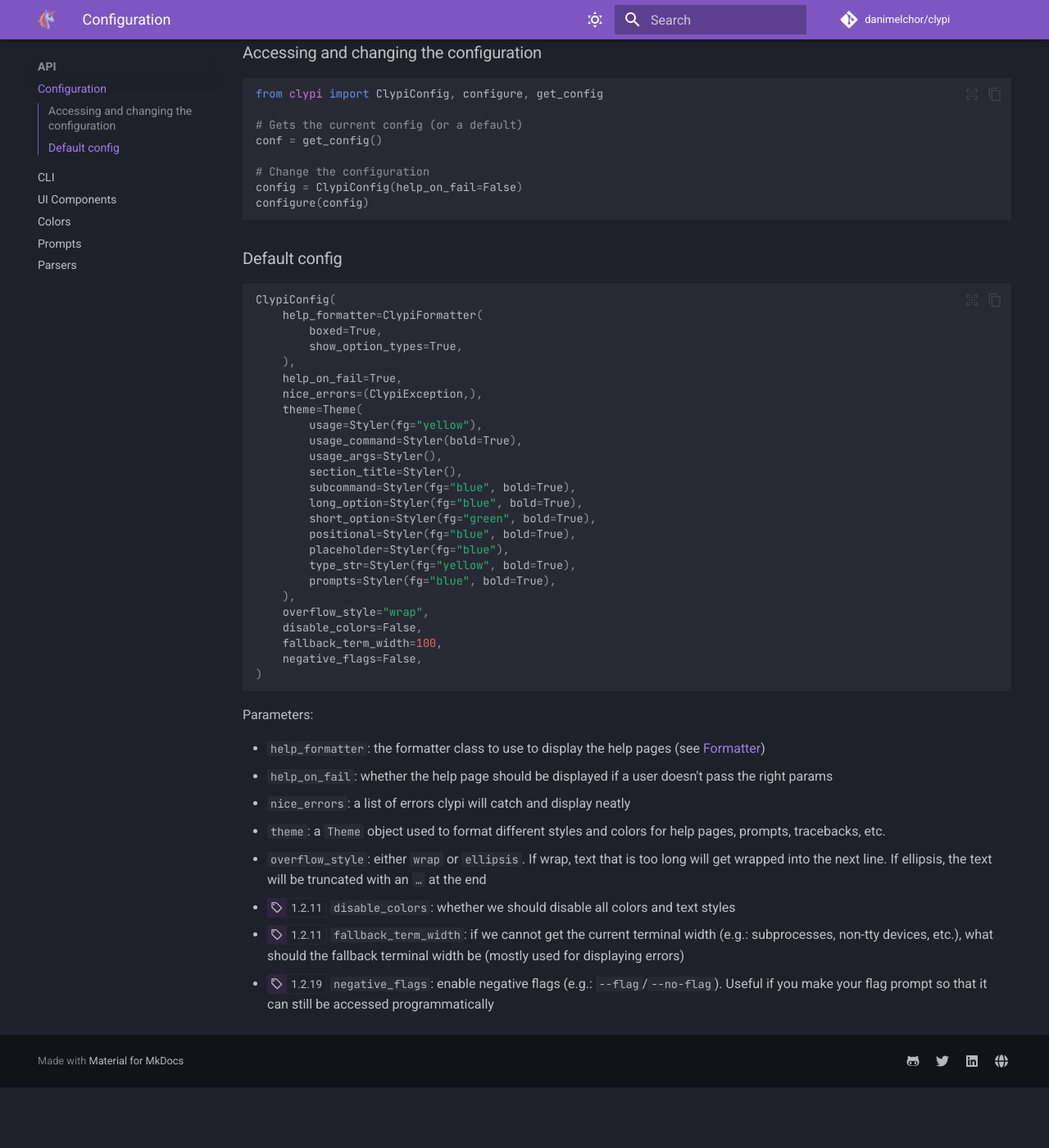
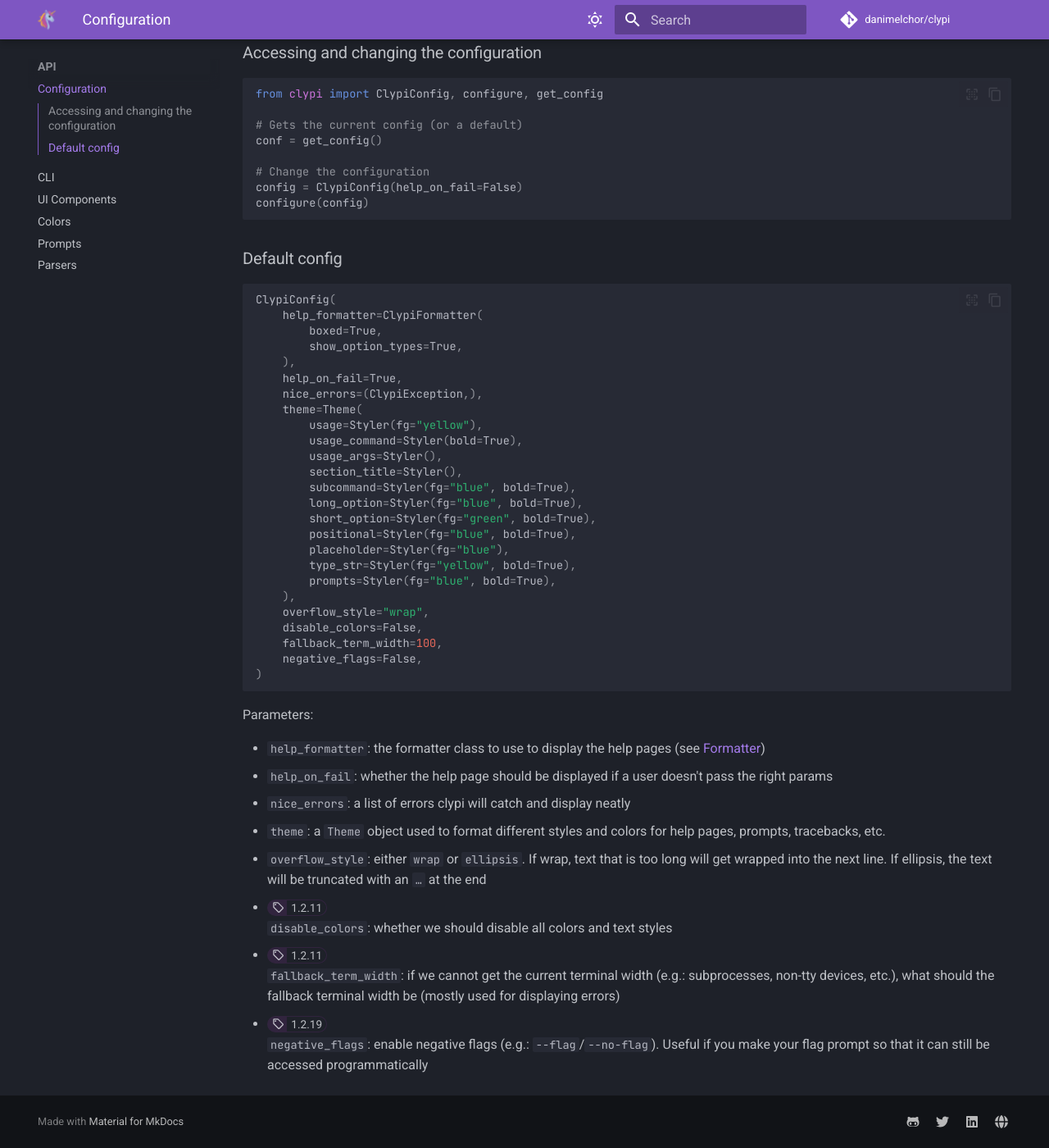
Before and after one commit to danimelchor/clypi, an MkDocs documentation site: the page built from docs/api/config.md, in a window 1280 px wide and 1400 px high, scrolled down 219 px. Shown: the whole window at 82% size. Built offline with MkDocs 1.6.1 and Material for MkDocs 9.7.7, drawn with Linux system fonts in a browser that asks for light colours; comment, search, counter and statistics services are not loaded; before the commit the page ends 1545 px from its top, so only the background shows below that.

Commit message:
Docs - Style version label (#136)
<img width="174" alt="image"
src="https://github.com/user-attachments/assets/ec7af413-6e30-4706-ab8c-0bb06ad52596"
/>

```diff
--- a/docs/hooks/helpers.py
+++ b/docs/hooks/helpers.py
@@ -28,14 +28,14 @@
     tooltip = f'{{ title="{icon_tooltip}" }}' if icon_tooltip else ""
     return "".join(
         [
-            '<span class="clypi-badge">',
+            '<div class="clypi-badge">',
             *(
                 [f'<span class="clypi-badge-icon">:{icon}:{tooltip}</span>']
                 if icon
                 else []
             ),
             *([f'<span class="clypi-badge-text">{text}</span>'] if text else []),
-            "</span>",
+            "</div>",
         ]
     )
 
--- a/docs/stylesheets/extra.css
+++ b/docs/stylesheets/extra.css
@@ -21,13 +21,13 @@
 }
 
 .clypi-badge-icon {
-  padding: 0.2rem;
   background: var(--md-accent-fg-color--transparent);
-  border-radius: 0.1rem;
+  border-radius: 1rem 0 0 1rem;
+  padding: 0.1rem 0.1rem 0.1rem 0.3rem;
 }
 
 .clypi-badge-text {
-  padding: 0.2rem 0.3rem;
-  border-radius: 0.1rem;
+  padding: 0.1rem 0.3rem;
+  border-radius: 0 1rem 1rem 0;
   box-shadow: 0 0 0 1px inset var(--md-accent-fg-color--transparent);
 }
```
Also changed, not shown: README.md (+4 -4 lines).
